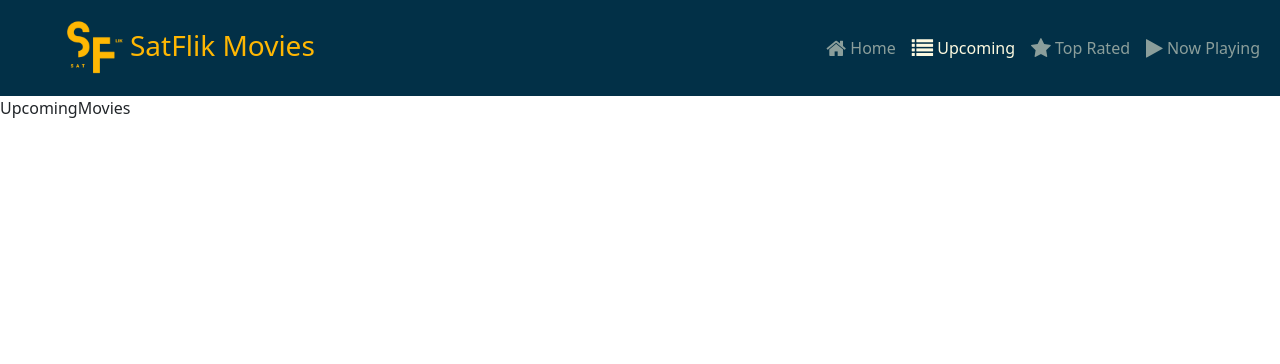
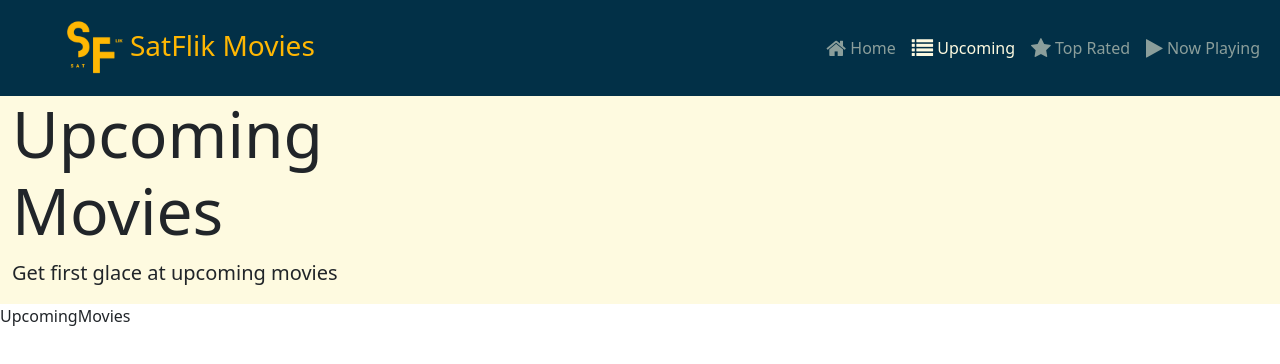
Before and after one commit to tomilayobenson/satflik-movies, a React (Create React App) app: page /upcoming in a window 1280 px wide. Shown: the top 364 px of the page. Built offline with nearby package versions, Linux system fonts and the light colour scheme.

Commit message:
first commit

```diff
--- a/src/App.js
+++ b/src/App.js
@@ -6,12 +6,12 @@ import TopRatedMovies from './pages/TopRatedMovies';
 import UpcomingMovies from './pages/UpcomingMovies';
 import MovieDetails from './components/popular/MovieDetails';
 import Home from './pages/Home';
-import Header from './components/popular/Header';
+
 
 function App() {
   return (
     <>
-      <Header />
+
       <Routes>
         <Route path='/' element={<PopularMovies />} />
         <Route path='popular' element={<PopularMovies />} />
--- a/src/components/upcoming/UpcomingBanner.js
+++ b/src/components/upcoming/UpcomingBanner.js
@@ -0,0 +1,20 @@
+import { Row, Col, Container } from 'reactstrap'
+
+
+
+const UpcomingBanner = () => {
+    return (
+        <div className="jumbotron jumbotron-fluid m-0">
+            <Row style={{ backgroundColor: 'var(--light)' }}>
+                <Col xs={12} md={4}>
+                    <Container className="d-flex flex-column justify-content-center h-100">
+                        <h1 className="display-3">Upcoming Movies</h1>
+                        <p className="lead">Get first glace at upcoming movies</p>
+                    </Container>
+                </Col>
+            </Row>
+        </div>
+    )
+}
+
+export default UpcomingBanner
--- a/src/pages/PopularMovies.js
+++ b/src/pages/PopularMovies.js
@@ -4,6 +4,7 @@ import PopularBanner from "../components/popular/PopularBanner";
 import PopularCards from "../components/popular/PopularCards";
 import PopularGenres from "../components/popular/PopularGenres";
 import { baseUrl } from "../data/baseUrl";
+import Header from "../components/popular/Header";
 
 const PopularMovies = () => {
   const [movies, setMovies] = useState([])
@@ -31,7 +32,8 @@ const PopularMovies = () => {
   }, []);
 
   return (
-    <>
+        <>
+        <Header />
       <PopularBanner movies={movies} />
       <Container >
         <h2 className="display-5 mt-5 text-center d-none d-md-block">Learn More</h2>
--- a/src/pages/UpcomingMovies.js
+++ b/src/pages/UpcomingMovies.js
@@ -1,8 +1,17 @@
 import React from 'react'
+import { useState, useEffect } from "react";
+import Header from "../components/popular/Header";
+import UpcomingBanner from '../components/upcoming/UpcomingBanner';
 
 const UpcomingMovies = () => {
+
   return (
-    <div>UpcomingMovies</div>
+    <>
+      <Header />
+      <UpcomingBanner />
+      <div>UpcomingMovies</div>
+
+    </>
   )
 }
 
```
